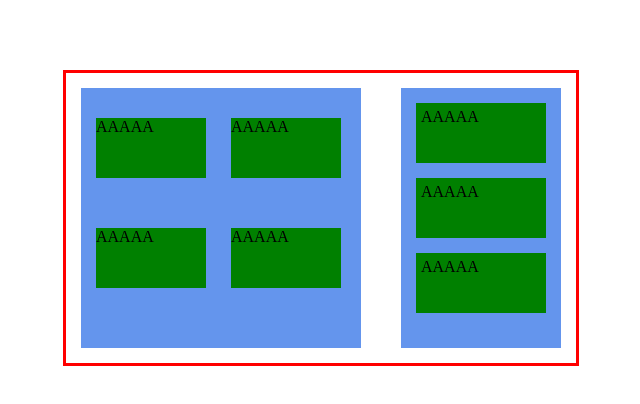
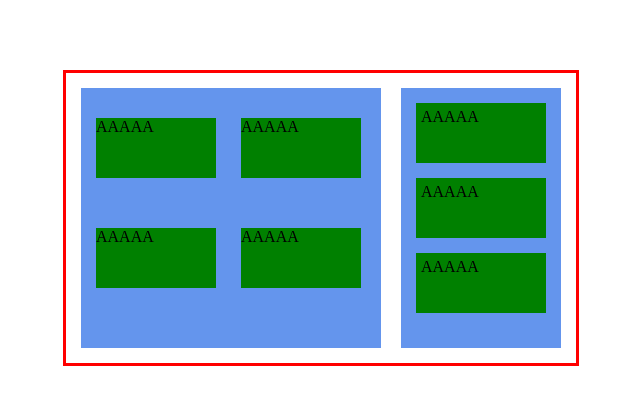
Before and after one commit to gxggxl/HTML5, a plain HTML site: page css-float-div.html in a window 1280 px wide. Shown: the whole page, without its empty margins (319-959 px from the left). Drawn offline with Linux system fonts and the light colour scheme.

Commit message:
Update css-float-div.html

```diff
--- a/css-float-div.html
+++ b/css-float-div.html
@@ -1,3 +1,9 @@
+<!--
+ * @Author       : gxggxl
+ * @Date         : 2020-07-21 12:14:10
+ * @LastEditTime : 2020-07-21 21:45:23
+ * @FilePath     : /HTML5/css-float-div.html
+-->
 <!DOCTYPE html>
 <html>
 	<head>
@@ -14,7 +20,7 @@
 				/* float: left; */
 			}
 			.left{
-				width: 280px;
+				width: 300px;
 				height: 260px;
 				/* border: 1px solid red; */
 				background-color: cornflowerblue;
@@ -22,7 +28,7 @@
 				float: left;
 			}
 			.left div{
-				width: 110px;
+				width: 120px;
 				height: 60px;
 				background-color: #008000;
 				margin: 5px;
```
